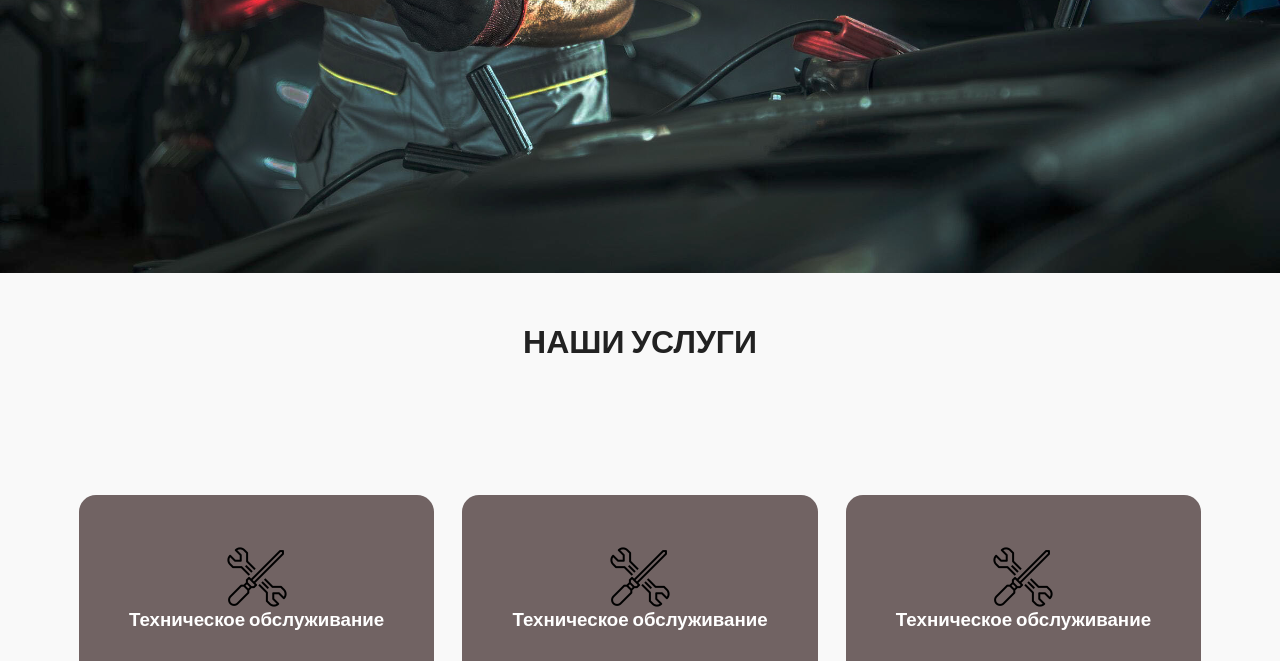
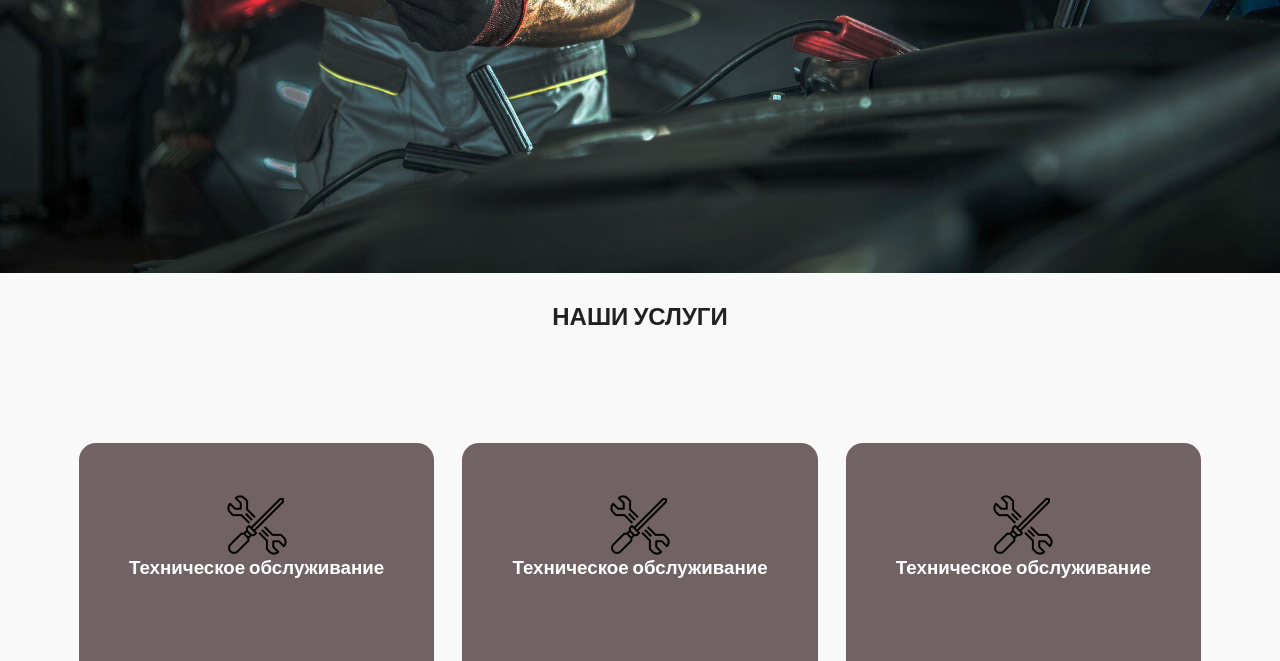
Before and after one commit to thesmertnik/smertnik, a website built with Parcel: page index.html in a window 1280 px wide. Shown: the part 527-1188 px from the top of the page. Built offline with nearby package versions, Linux system fonts and the light colour scheme.

Commit message:
smertnik

```diff
--- a/index.html
+++ b/index.html
@@ -73,7 +73,7 @@
 </div>
 
 <div class="second_block" id="uslugi">
-  <h1 style="padding-bottom: 100px;">НАШИ УСЛУГИ</h1>
+  <h2 style="padding-bottom: 100px;">НАШИ УСЛУГИ</h2>
   <div class="first_usluga">
     <img src="img/Tools.png" alt="Техническое обслуживание">
       <h3>Техническое обслуживание</h3>
```
